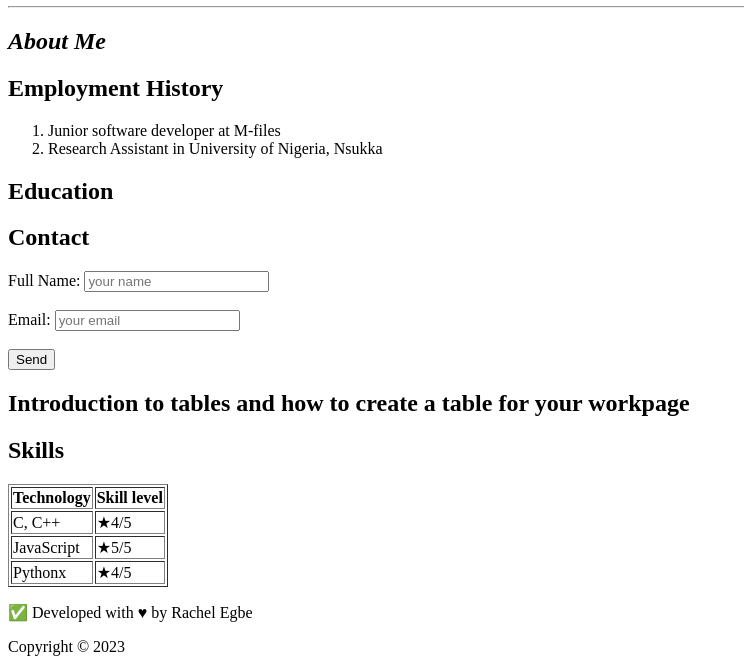
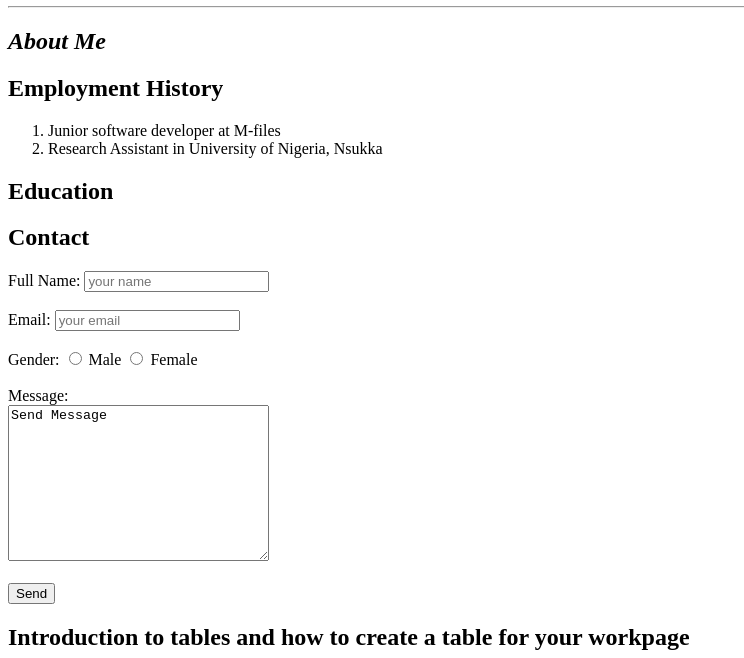
Before and after one commit to Rachelegbe2/practice-folder, a plain HTML site: page index.html in a window 1280 px wide. Shown: the part 100-758 px from the top of the page, without its empty margins (0-744 px from the left). Drawn offline with Linux system fonts and the light colour scheme.

Commit message:
practiced html forms

```diff
--- a/index.html
+++ b/index.html
@@ -43,7 +43,7 @@
 
     <!--contact section starts here-->
     <h2>Contact</h2>
-    <form action="">
+    <form action="https://formspree.io/f/mnqkqgyy" method="post">
       <div>
         <label for="full-name">Full Name: </label>
         <input
@@ -66,6 +66,19 @@
         />
       </div>
       <br />
+      <div>
+        <span>Gender: </span>
+        <input type="radio" id="male" name="gender">
+        <label for="male">Male</label>
+        <input type="radio" id="female" name="gender">
+        <label for="female">Female</label>
+      </div>
+      <br />
+      <div>
+        <label for="message">Message: </label> <br>
+        <textarea name="message" id="message" cols="30" rows="10">Send Message</textarea>
+      </div>
+      <br>
       <button type="submit">Send</button>
     </form>
     <!--contact section ends here-->
```
